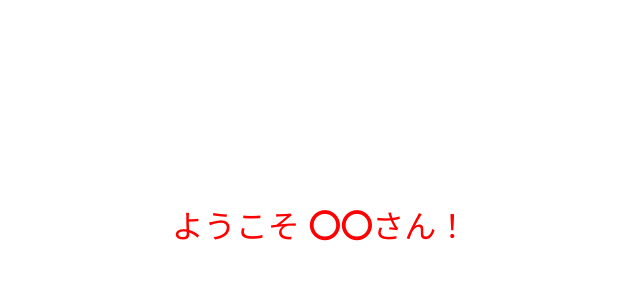
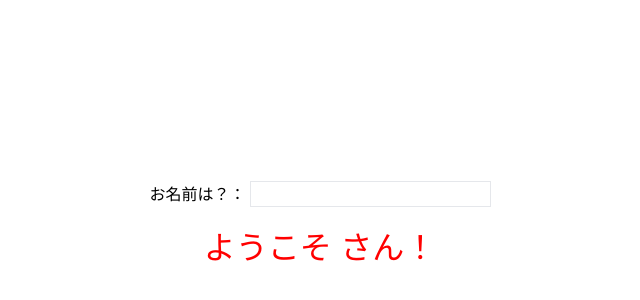
Before and after one commit to tzptzptzptzptzp/ex-vue, a Vue app: page / in a window 1280 px wide. Shown: the part 174-474 px from the top of the page, without its empty margins (320-960 px from the left). Built offline with nearby package versions, Linux system fonts and the light colour scheme.

Commit message:
⚗️ 入力された値を表示する

```diff
--- a/src/App.vue
+++ b/src/App.vue
@@ -1,15 +1,18 @@
-<script setup>
-import { computed } from 'vue'
-const answer = computed(() => {
-  return 1 + 1
+<script setup lang="ts">
+import { ref, computed } from 'vue'
+const message = computed(() => {
+  return 'ようこそ <strong>' + myName.value + '</strong>さん！'
 })
-const message = 'ようこそ <strong>〇〇</strong>さん！'
 const myColor = 'red'
+const myName = ref('')
 </script>
 
 <template>
   <div class="flex items-center justify-center min-h-screen">
-    <div>
+    <div class="flex flex-col items-center gap-4">
+      <div>
+        <p>お名前は？： <input v-model="myName" type="text" class="px-1 border" /></p>
+      </div>
       <p v-html="message" :style="{ color: myColor, fontSize: '2rem' }"></p>
     </div>
   </div>
```
